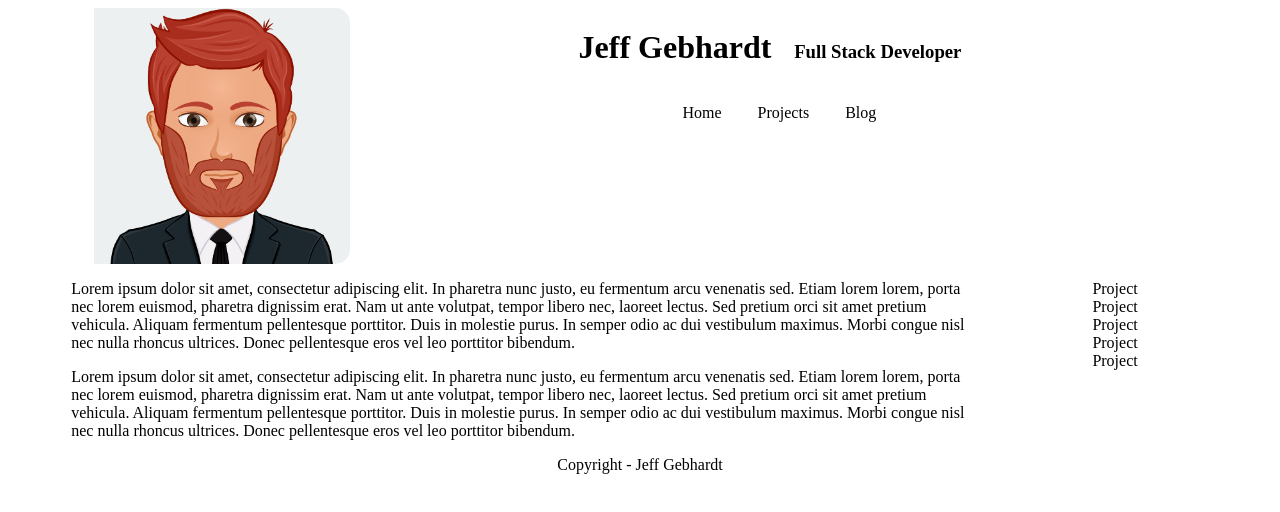
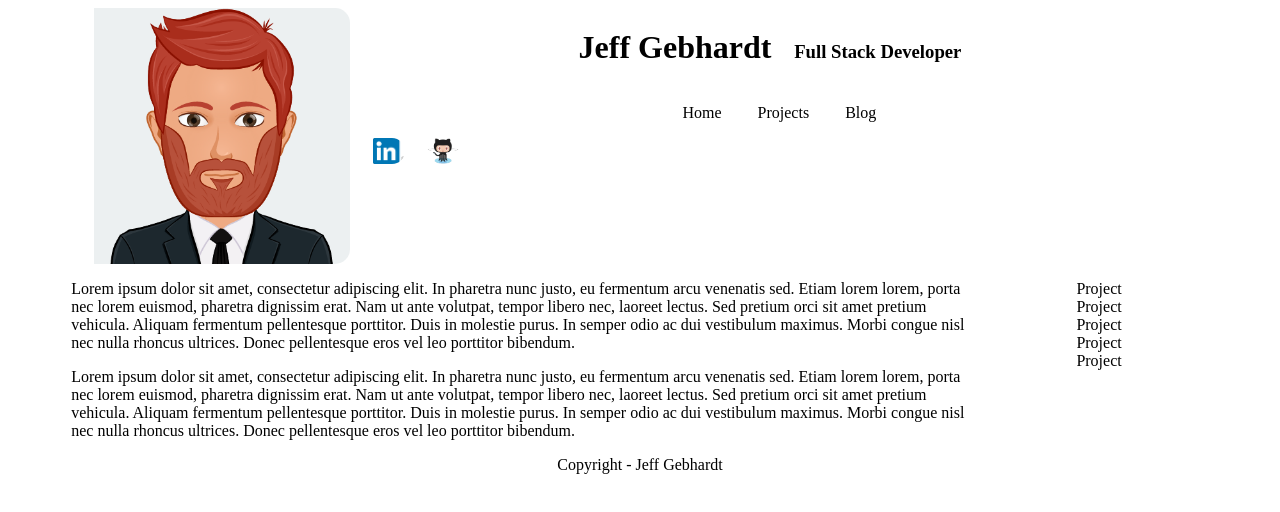
Before and after one commit to jeffgebhardt/portfolio, a plain HTML site: page index.html in a window 1280 px wide. Drawn offline with Linux system fonts and the light colour scheme; a script that the page names is missing.

Commit message:
added social icons

```diff
--- a/css/mediumScreen.css
+++ b/css/mediumScreen.css
@@ -32,3 +32,12 @@
   margin-left: 1em;
   margin-right: 1em;
 }
+.socialIcons{
+  margin: 0;
+}
+.socialIcons img{
+  max-width: 2em;
+  margin-left: auto;
+  margin-right: auto;
+  display: block;
+}
--- a/css/style.css
+++ b/css/style.css
@@ -10,17 +10,25 @@
     display: inline-block;
     text-align: center;
 }
-nav{
+/*nav{
+  text-align: center;
+}*/
+.mainNav ul{
   text-align: center;
 }
 .mainNav li {
     list-style: none;
+    margin-right: 2em;
 }
 .sideBar li {
     list-style: none;
+    margin-right: 2em;
 }
 header img{
   max-width: 8em;
   padding-left: 2%;
   border-radius: 15px;
 }
+.socialIcons img{
+  max-width: 2em;
+}
--- a/index.html
+++ b/index.html
@@ -4,7 +4,7 @@
 <head>
     <meta charset="utf-8">
     <meta name="viewport" content="width=device-width, initial-scale=1">
-    <title>Jeff Gebhardt</title>
+    <title>Jeff Gebhardt - Home</title>
 
     <!-- CSS -->
     <link rel="stylesheet" type="text/css" media="screen" href="css/style.css" />
@@ -26,6 +26,10 @@
                 <li>Blog</li>
             </ul>
           </nav>
+          <div class="socialIcons">
+            <img src="img/linkedin.png" alt="Link to Linkedin">
+            <img src="img/Octocat.png" alt="Link to Github">
+          </div>
         </header>
         <!-- Main Content -->
         <div class="mainContainer">
```
Also changed, not shown: img/Octocat.png (added), img/linkedin.png (added). Lines whose indentation alone changed are shown as unchanged.
